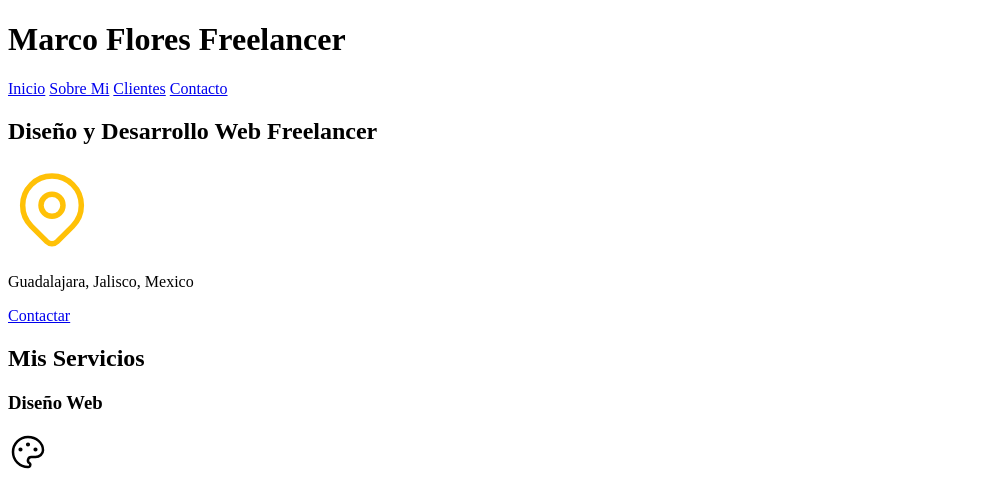
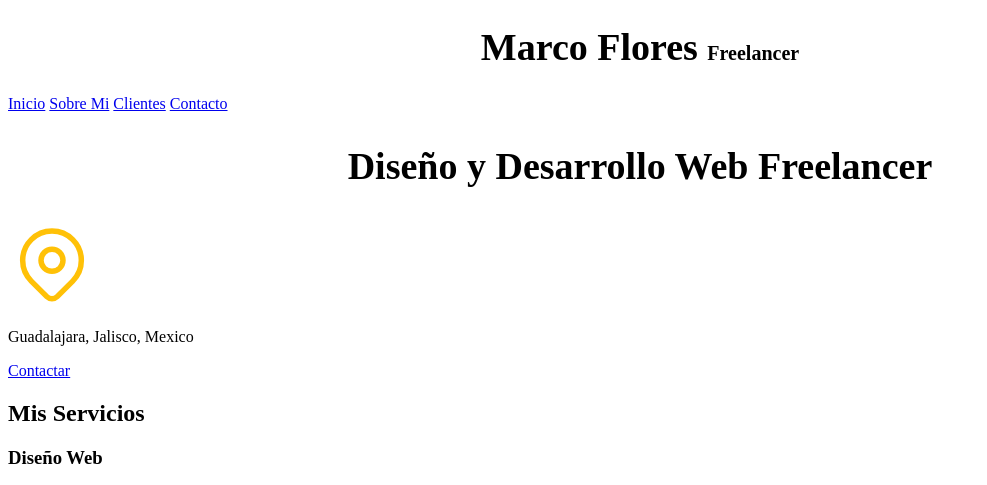
Before and after one commit to IngOcram/freelancer, a plain HTML site: page freelancer_inicio/index.html in a window 1280 px wide. Shown: the top 485 px of the page, without its empty margins (0-987 px from the left). Drawn offline with Linux system fonts and the light colour scheme.

Commit message:
Dando estilo css a la pagina de freelancer

```diff
--- /dev/null
+++ b/freelancer_inicio/css/styles.css
@@ -0,0 +1,24 @@
+.root {
+    --blanco: #ffffff;
+    --obscuro: #212121;
+    --primario: #FFC107;
+    --secundario: #0097a7;
+}
+
+html {
+    font-size: 62.5%;
+}
+
+body {
+    font-size: 16px;
+    /* 1rem = 10px */
+}
+
+.titulo {
+    text-align: center;
+    font-size: 3.8rem;
+}
+
+.titulo span {
+    font-size: 2rem;
+}
--- a/freelancer_inicio/index.html
+++ b/freelancer_inicio/index.html
@@ -5,13 +5,15 @@
     <meta charset="UTF-8">
     <meta name="viewport" content="width=device-width, initial-scale=1.0">
     <title>Diseñador freelancer</title>
+    <link rel="preload" href="css/styles.css" as="style">
+    <link rel="stylesheet" href="css/styles.css">
 </head>
 
 <body>
 
     <header>
 
-        <h1>Marco Flores Freelancer</h1>
+        <h1 class="titulo">Marco Flores <span> Freelancer </span> </h1>
 
     </header>
 
@@ -24,7 +26,7 @@
 
     <section>
 
-        <h2>Diseño y Desarrollo Web Freelancer</h2>
+        <h2 class="titulo">Diseño y Desarrollo Web Freelancer</h2>
 
         <svg xmlns="http://www.w3.org/2000/svg" class="icon icon-tabler icon-tabler-map-pin" width="88" height="88" viewBox="0 0 24 24" stroke-width="1.5" stroke="#ffc107" fill="none" stroke-linecap="round" stroke-linejoin="round">
                 <path stroke="none" d="M0 0h24v24H0z" fill="none"/>
```
